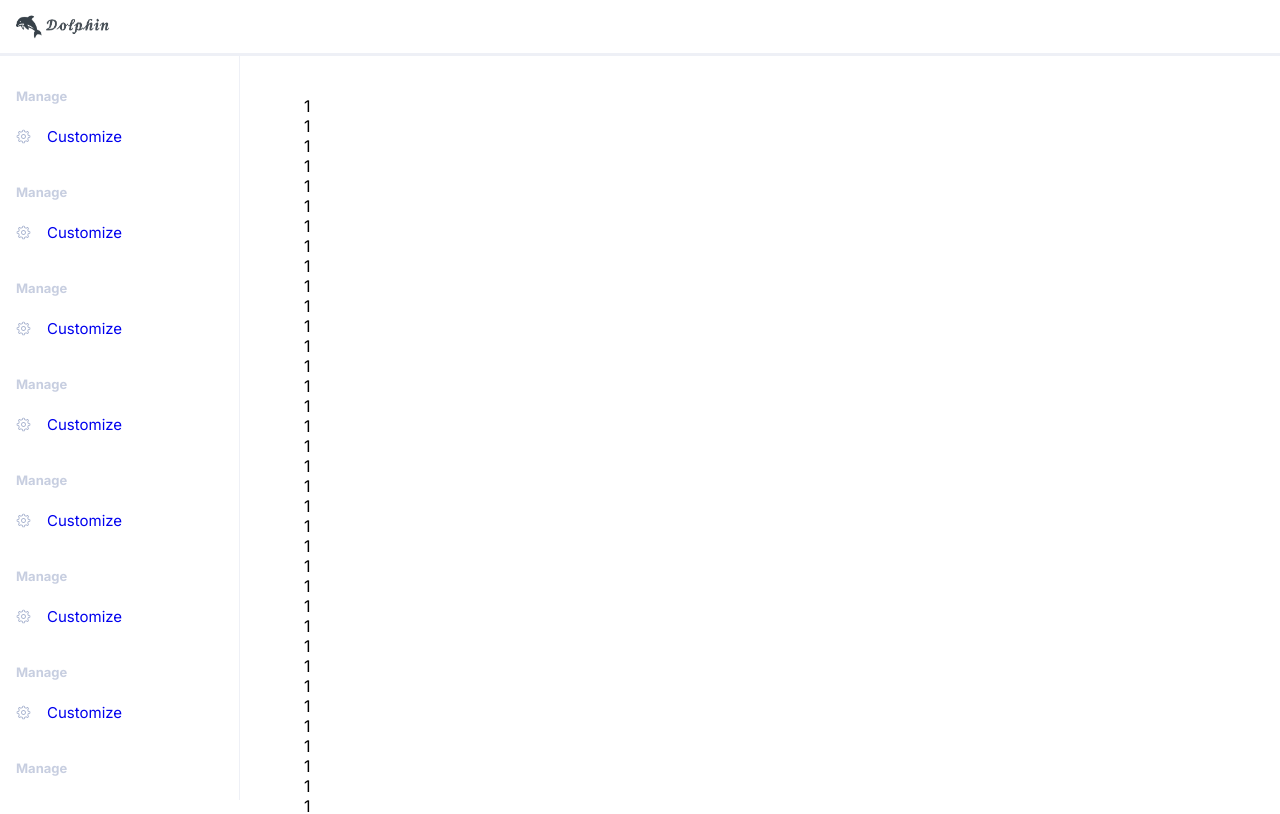
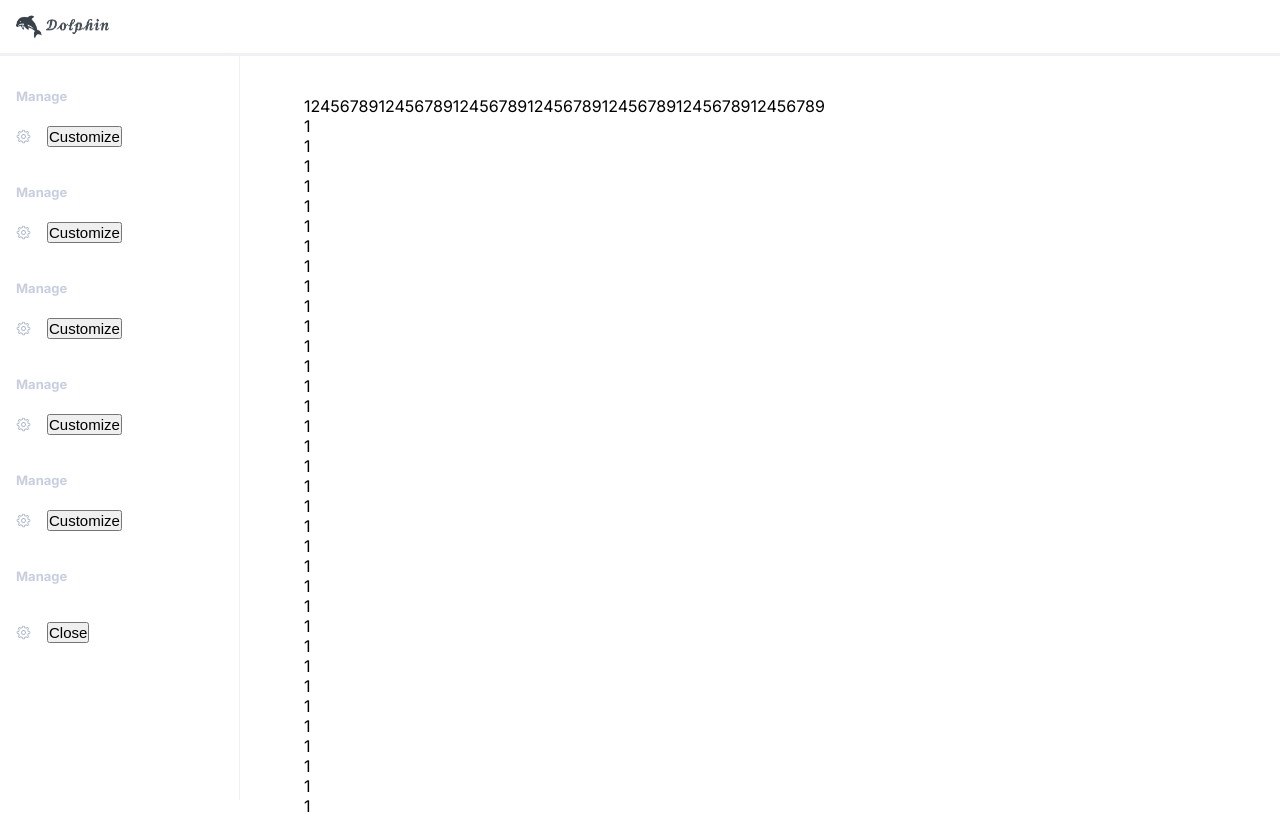
Before and after one commit to sinnlosses/daily-dev-clone, a Next.js app: page / in a window 1280 px wide. Shown: the top 814 px of the page. Built offline with nearby package versions, Linux system fonts and the light colour scheme.

Commit message:
ダイアログの仕掛り

```diff
--- a/src/components/pages/Top/top.tsx
+++ b/src/components/pages/Top/top.tsx
@@ -6,7 +6,7 @@ export function Top() {
   const { isDarkMode, toggleTheme } = useThemeContext()
   return (
     <div className={styles.home}>
-      <p>1</p>
+      <p>12456789124567891245678912456789124567891245678912456789</p>
       <p>1</p>
       <p>1</p>
       <p>1</p>
--- /dev/null
+++ b/src/components/ui/dialog/dialog.module.css
@@ -0,0 +1,10 @@
+.dialog {
+  position: fixed;
+  top: var(--length-xxxl);
+  left: 50%;
+  transform: translateX(-50%);
+  height: 640px;
+  width: 420px;
+  background-color: blueviolet;
+  z-index: 0;
+}
--- /dev/null
+++ b/src/components/ui/dialog/dialog.tsx
@@ -0,0 +1,9 @@
+"use client"
+import { forwardRef } from "react"
+import styles from "./dialog.module.css"
+
+export const Dialog = forwardRef<HTMLDialogElement>((props, ref) => {
+  return <dialog ref={ref} className={styles.dialog}></dialog>
+})
+
+Dialog.displayName = "dialog"
--- /dev/null
+++ b/src/components/ui/dialog/index.ts
@@ -0,0 +1 @@
+export * from "./dialog"
--- a/src/components/ui/sidebar/sidebar.module.css
+++ b/src/components/ui/sidebar/sidebar.module.css
@@ -35,7 +35,7 @@
   color: #fff;
 }
 
-.itemLink {
+.itemButton {
   font-size: 15px;
   text-decoration: none;
 }
--- a/src/components/ui/sidebar/sidebar.tsx
+++ b/src/components/ui/sidebar/sidebar.tsx
@@ -1,27 +1,48 @@
+"use client"
+import { Dialog } from "@/components/ui/dialog"
 import { HStack } from "@/components/ui/hstack"
 import { GearIcon } from "@/components/ui/icons"
 import { VStack } from "@/components/ui/vstack"
-import Link from "next/link"
+import { useRef } from "react"
 import styles from "./sidebar.module.css"
 
 export function Sidebar() {
+  const dialogRef = useRef<HTMLDialogElement>(null)
+  const handleClick = () => {
+    console.log("ダイアログオープン")
+    dialogRef.current!.show()
+  }
+
+  const handleCloseClick = () => {
+    console.log("ダイアログクローズ")
+    dialogRef.current?.close()
+  }
+
   return (
     <aside className={styles.aside}>
       <VStack gap="l">
-        {Array.from(Array(15)).map((i) => {
+        {Array.from(Array(5)).map((i) => {
           return (
             <VStack key={i} gap="s">
               <p className={styles.category}>Manage</p>
               <HStack alignItems="center" paddingLeft="s" gap="s" className={styles.item}>
                 <GearIcon />
-                <Link href="/" className={styles.itemLink}>
+                <button onClick={handleClick} className={styles.itemButton}>
                   Customize
-                </Link>
+                </button>
               </HStack>
             </VStack>
           )
         })}
+        <p className={styles.category}>Manage</p>
+        <HStack alignItems="center" paddingLeft="s" gap="s" className={styles.item}>
+          <GearIcon />
+          <button onClick={handleCloseClick} className={styles.itemButton}>
+            Close
+          </button>
+        </HStack>
       </VStack>
+      <Dialog ref={dialogRef} />
     </aside>
   )
 }
```
